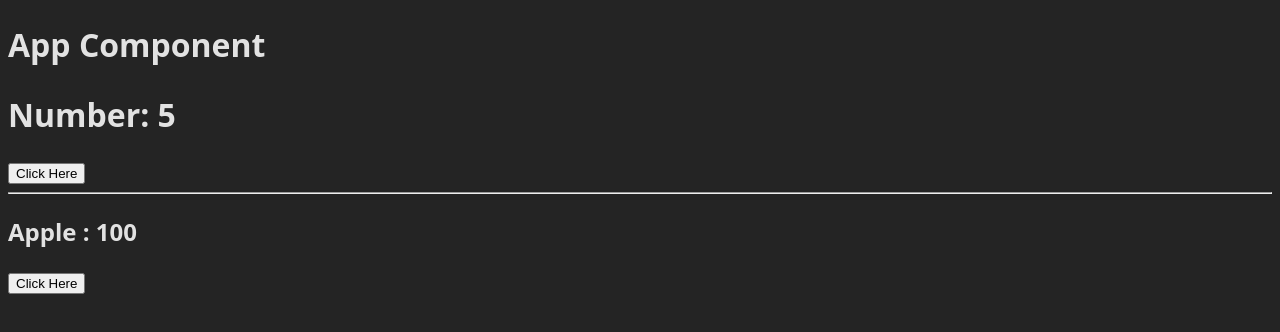
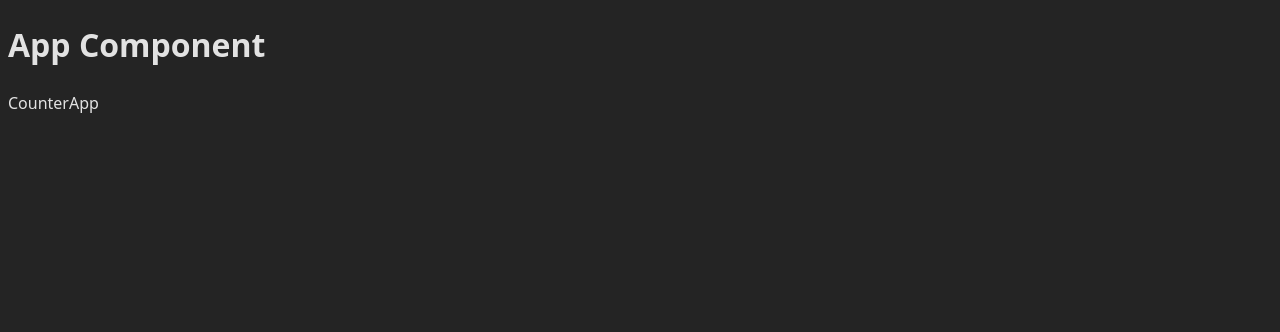
Before and after one commit to asileayuba/stock-prediction-portal, a React (Vite) app in the folder react/my-react-project/: page / in a window 1280 px wide. Shown: the top 332 px of the page. Built offline with nearby package versions, Linux system fonts and the light colour scheme.

Commit message:
React: CounterApp

```diff
--- a/react/my-react-project/src/App.jsx
+++ b/react/my-react-project/src/App.jsx
@@ -5,6 +5,7 @@ import LearnProps from "./components/LearnProps"
 import LearnEvent from "./components/LearnEvent"
 import LearnLiftingStateUp from "./components/LearnLiftingStateUp"
 import LearnUseState from "./components/LearnUseState"
+import CounterApp from "./components/CounterApp"
 
 function App() {
   // let price = 200
@@ -22,7 +23,8 @@ function App() {
       {/* <LearnProps stock='Tesla' price={price}/> */}
       {/* < LearnEvent /> */}
       {/* < LearnLiftingStateUp getStock={someStock}/> */}
-      < LearnUseState />
+      {/* < LearnUseState /> */}
+      < CounterApp />
 
     </>
   )
--- /dev/null
+++ b/react/my-react-project/src/components/CounterApp.jsx
@@ -0,0 +1,9 @@
+import React from 'react'
+
+const CounterApp = () => {
+  return (
+    <div>CounterApp</div>
+  )
+}
+
+export default CounterApp
--- a/react/my-react-project/src/components/LearnUseState.jsx
+++ b/react/my-react-project/src/components/LearnUseState.jsx
@@ -8,7 +8,7 @@ const LearnUseState = () => {
         setNum(10)
     }
 
-    const [stockPrice, setStockPice] = useState({stock: 'Apple', price: 100})
+    const [stockPrice, setStockPrice] = useState({stock: 'Apple', price: 100})
     console.log(stockPrice);
 
     const UpdateStockPrice = () => {
```
